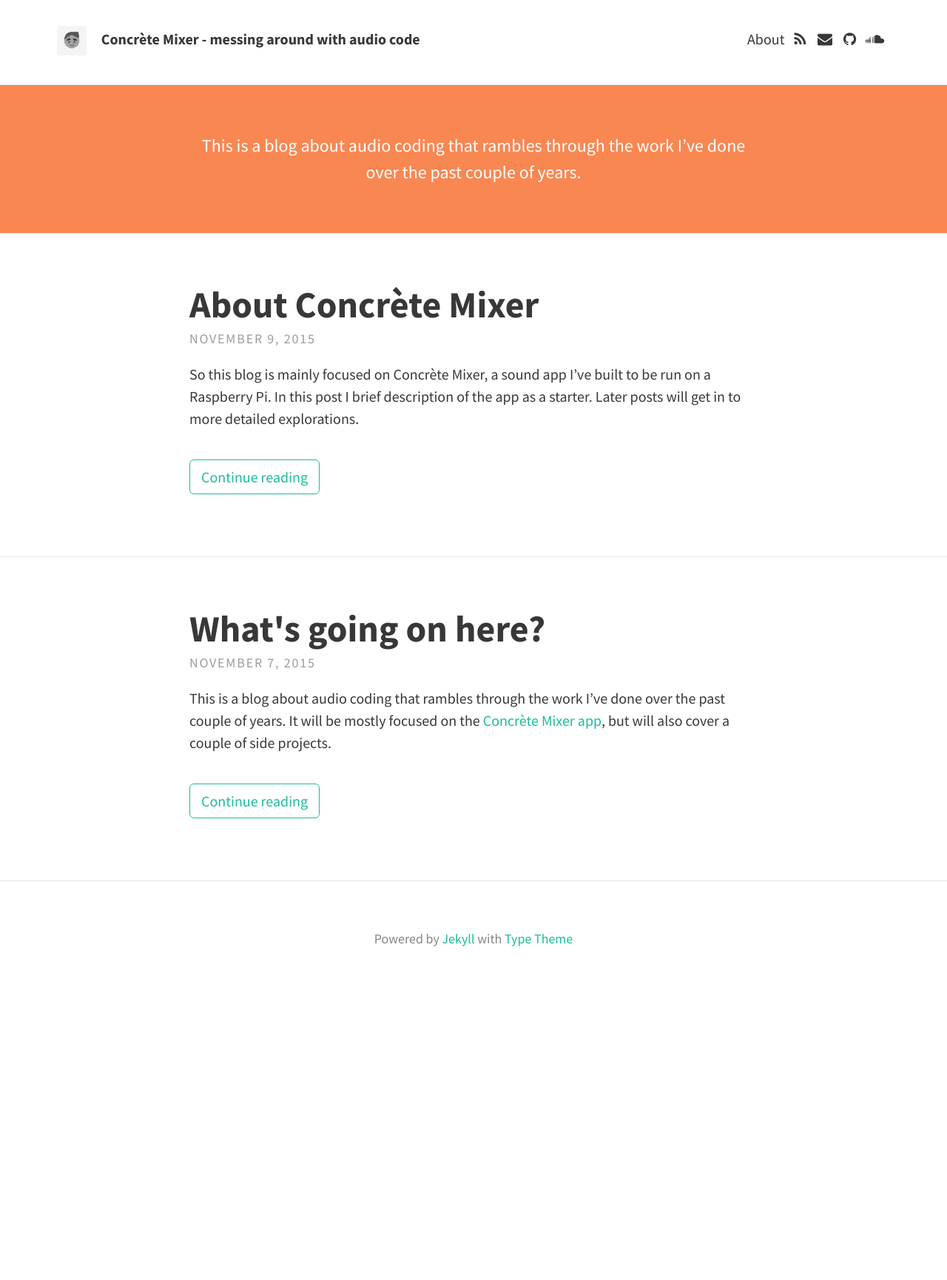
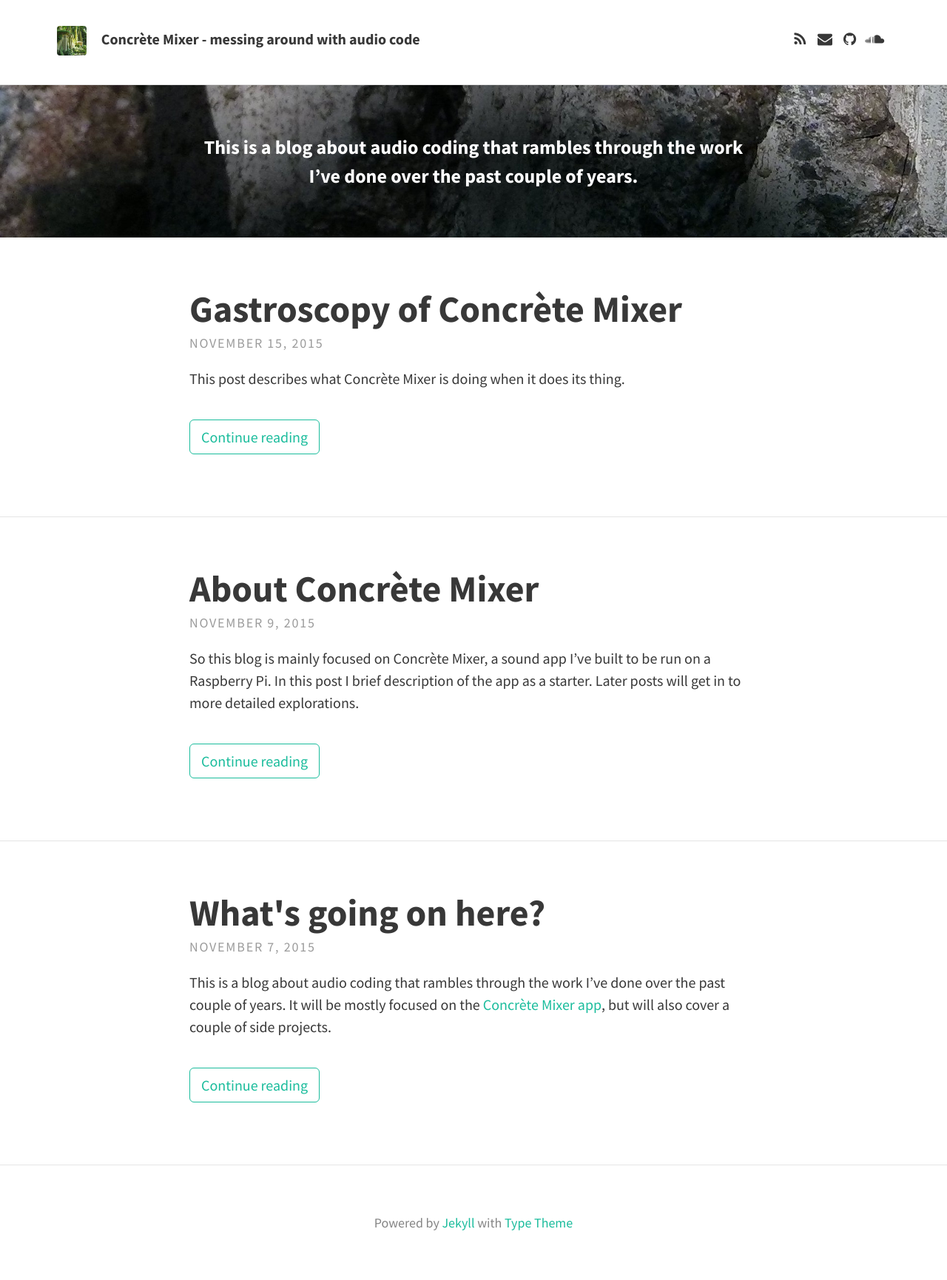
Before and after one commit to concrete-mixer/concrete-mixer.github.io, a Jekyll site: the page built from index.html, in a window 1280 px wide. Shown: the whole page at 74% size. Built offline with Jekyll 4.4.1, drawn with Linux system fonts in a browser that asks for light colours; nearby versions of some CDN libraries; the list of posts is cut into pages by our own code; before the commit the page ends 1346 px from its top, so only the background shows below that.

Commit message:
New post plus design customisation

```diff
--- a/_config.yml
+++ b/_config.yml
@@ -6,14 +6,15 @@ url: "https://concrete-mixer.github.io" # the base hostname & protocol for your
 theme:
   # Meta
   title: Concrète Mixer - messing around with audio code
-  avatar: avatar.png
+  avatar: highgate.jpg
   gravatar: # Email MD5 hash
   description: "This is a blog about audio coding that rambles through the work I’ve done over the past couple of years." # used by search engines
 
   # Header and footer text
   header_text: >
      <p>This is a blog about audio coding that rambles through the work I’ve done over the past couple of years.</a>
-  header_text_feature_image: header.jpg
+  header_text_feature_image: img/concrete-banner.jpg
+  post_header_image: img/concrete-feature.jpg
   footer_text: >
    Powered by <a href="http://jekyllrb.com">Jekyll</a> with <a href="https://rohanchandra.github.io/project/type/">Type Theme</a>
 
--- a/_layouts/post.html
+++ b/_layouts/post.html
@@ -1,8 +1,8 @@
 ---
 layout: default
 ---
-<article {% if page.feature-img %}class="feature-image"{% endif %}>
-  <header style="background-image: url('{{ site.baseurl }}/{{ page.feature-img }}')">
+<article class="feature-image">
+  <header style="background-image: url('{{ site.baseurl }}/{{ site.theme.post_header_image }}')">
     <h1 class="title">{{ page.title }}</h1>
     <p class="meta">
     {{ page.date | date: "%B %-d, %Y" }}
--- a/_sass/layouts/_index.scss
+++ b/_sass/layouts/_index.scss
@@ -5,9 +5,10 @@
   width: 100%;
   background-color:$header-desc-background-color;
   background-size: cover;
-  font-size: 1.2em;
+  font-size: 1.3em;
   text-align: center;
   color: $header-desc-text-color;
+  font-weight: bold;
 }
 .call-out p:last-child {
   margin-bottom: 0;
--- a/css/main.scss
+++ b/css/main.scss
@@ -16,3 +16,9 @@
 // Partials
 @import 'includes/header';
 @import 'includes/footer';
+
+ul {
+    list-style-position: outside;
+    padding-left: 10px;
+    margin-left: 10px;
+}
```
Also changed, not shown: _posts/2015-11-15-internals.md (added, +68 -0 lines), about.md (deleted, +0 -12 lines), img/cm-schematic-sensible.svg (added), img/cm-schematic.svg (added), img/concrete-banner.jpg (added), img/concrete-feature.jpg (added), img/highgate.jpg (added), 2 other files.
